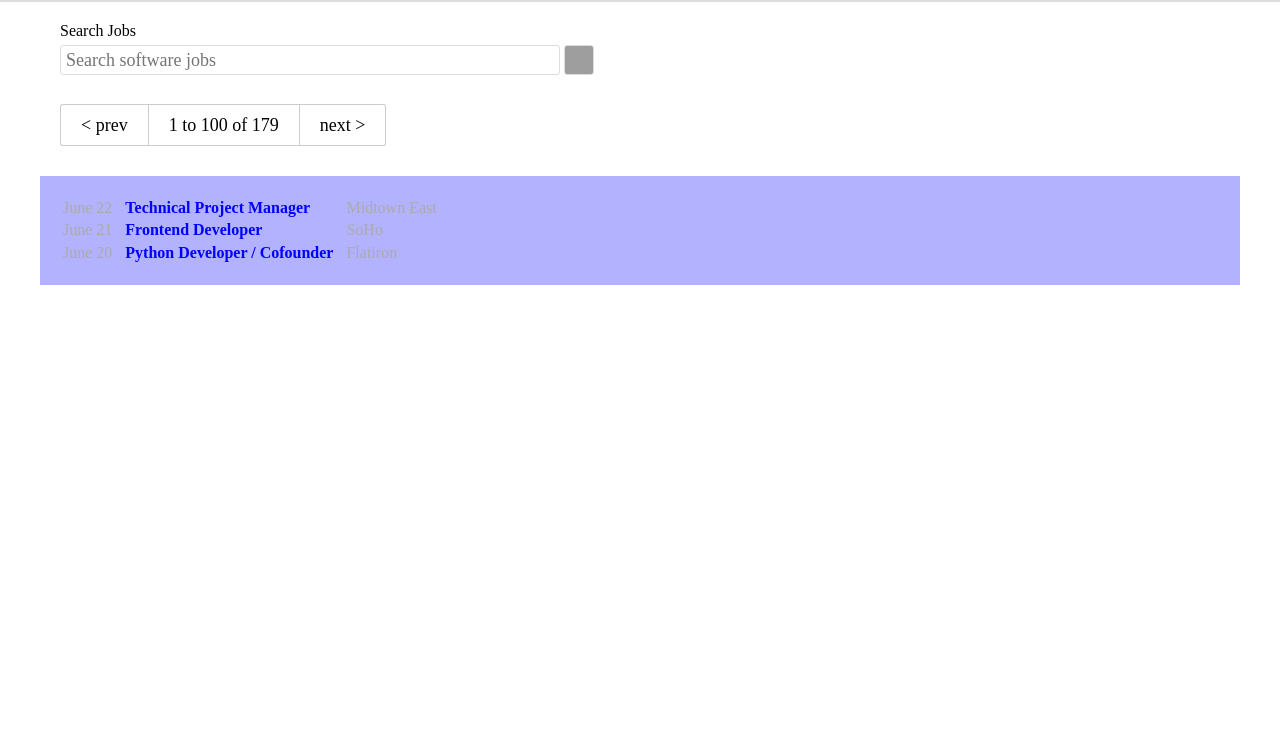
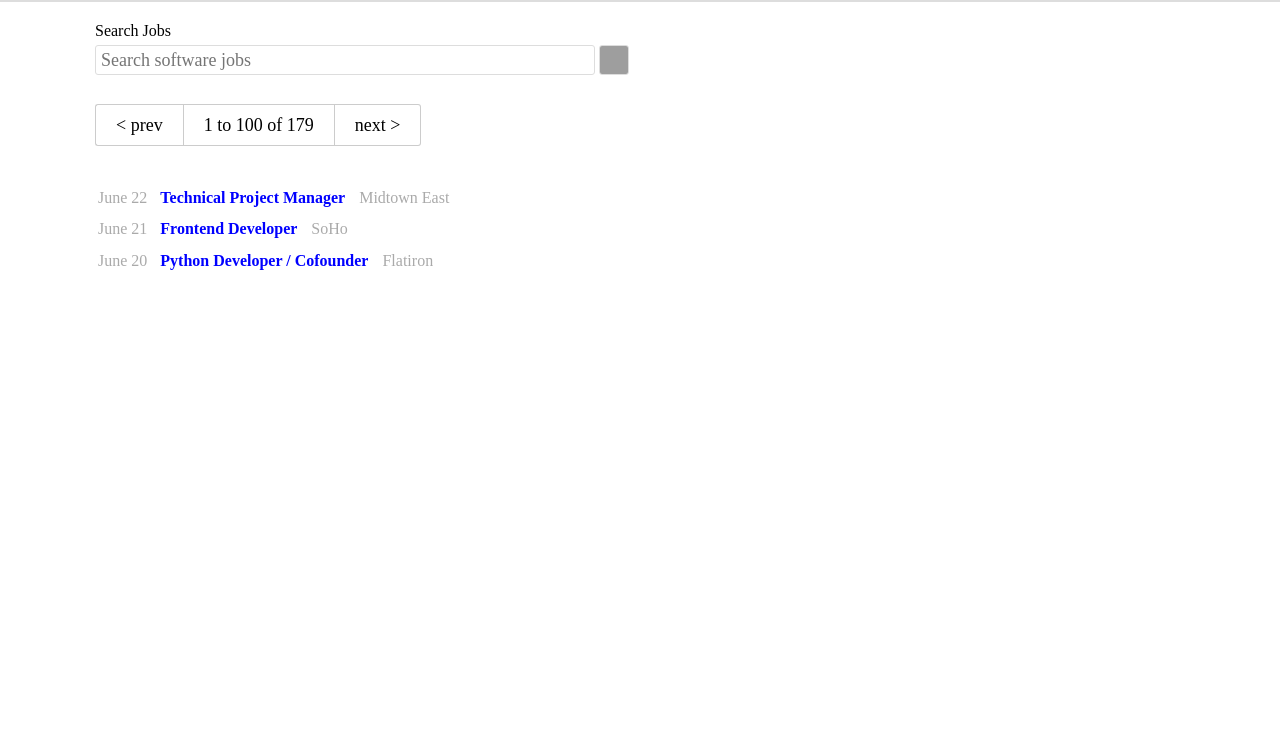
Before and after one commit to sjlutterbie/thinkful-CSS-challenge-gregsList, a plain HTML site: page index.html in a window 1280 px wide. Shown: the part 53-800 px from the top of the page. Drawn offline with nearby package versions, Linux system fonts and the light colour scheme; grey boxes are pictures that could not be loaded.

Commit message:
Search results styling complete, plus small styling fixes to meet requirements. Ready for validation and cleanup

```diff
--- a/index.css
+++ b/index.css
@@ -49,12 +49,15 @@ html, * {
             padding-right: 5px;
         }
 
+            .topnav li a {
+                color: purple;
+            }
+
 /* ===MAIN CONTENT PANE=== */
 
 .container {
-    width: 1200px;
-    margin: auto;
     padding-top: 55px; /* Prevent navbar blocking content. */
+    padding-left: 75px;
 }
 
 .searchbar {
@@ -65,13 +68,11 @@ html, * {
 .searchbar-results-nav {
     width: 100%;
     font-size: 0px;
-    padding: 20px 20px 40px 20px;
+    padding: 20px 20px 30px 20px;
 }
 
 .searchbar-results {
     width: 100%;
-    background: rgba(0,0,255,.3); /* TEMP: Design aid */
-    min-height: 5vh; /* TEMP: Design aid */
     padding: 20px;
 }
 
@@ -131,10 +132,17 @@ html, * {
 
 /* ===SEARCH RESULTS === */
 
+.search-results td {
+    padding-bottom: 10px;
+}
 
 .search-results-date, .search-results-loc {
     color: #aaa;
 }
+
+    .search-results-loc {
+        padding-left: 10px;
+    }
 
 .search-results-date, .search-results-title {
     padding-right: 10px;
--- a/index.html
+++ b/index.html
@@ -64,10 +64,8 @@
                             June 22
                         </td>
                         <td class="search-results-title">
-                            <a href="#">Technical Project Manager</a>
-                        </td>
-                        <td class="search-results-loc">
-                            Midtown East
+                            <a href="#" title="Technical Project Manager">Technical Project Manager</a>
+                            <span class="search-results-loc">Midtown East</span>
                         </td>
                     </tr>
                     <tr class="search-results-row">
@@ -75,10 +73,8 @@
                             June 21
                         </td>
                         <td class="search-results-title">
-                            <a href="#">Frontend Developer</a>
-                        </td>
-                        <td class="search-results-loc">
-                            SoHo
+                            <a href="#" title="Frontend Developer">Frontend Developer</a>
+                            <span class="search-results-loc">SoHo</span>
                         </td>
                     </tr>
                     <tr class="search-results-row">
@@ -86,10 +82,8 @@
                             June 20
                         </td>
                         <td class="search-results-title">
-                            <a href="#">Python Developer / Cofounder</a>
-                        </td>
-                        <td class="search-results-loc">
-                            Flatiron
+                            <a href="#" title="Python Developer and Cofounder">Python Developer / Cofounder</a>
+                            <span class="search-results-loc">Flatiron</span>
                         </td>
                     </tr>
                 </table>
```
